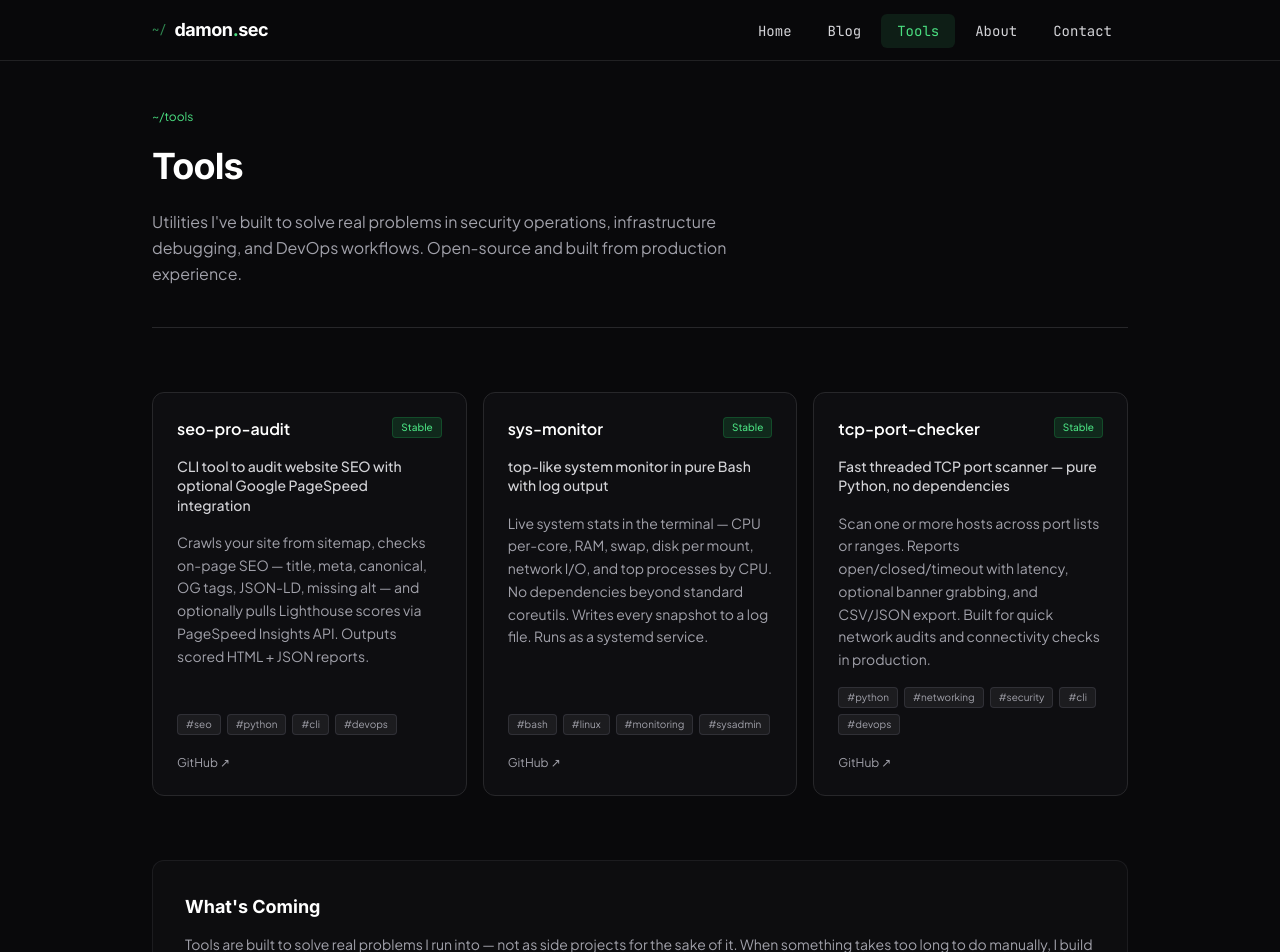
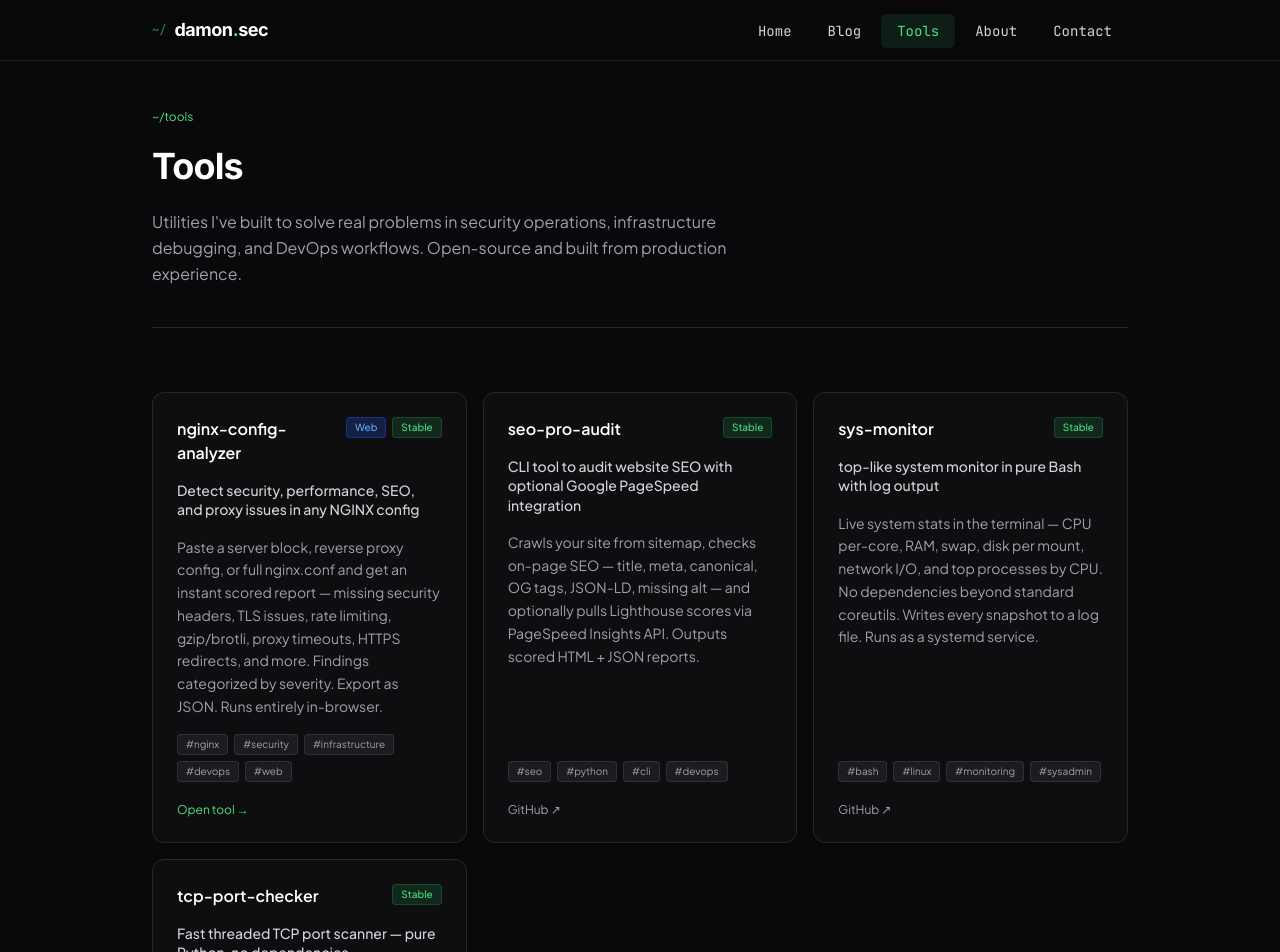
Before and after one commit to PhanDat1996/damonblog, a Next.js app: page /tools in a window 1280 px wide. Shown: the top 952 px of the page. Built offline with nearby package versions, Linux system fonts and the light colour scheme.

Commit message:
add new tool NGINX analyzer

```diff
--- a/src/app/tools/page.tsx
+++ b/src/app/tools/page.tsx
@@ -6,34 +6,8 @@ export const metadata: Metadata = {
   description: 'Open-source tools and utilities built by Damon for DevOps, security operations, and infrastructure engineering.',
 };
 
-const TOOLS: Tool[] = [
-  {
-    name: 'seo-pro-audit',
-    tagline: 'CLI tool to audit website SEO with optional Google PageSpeed integration',
-    description: 'Crawls your site from sitemap, checks on-page SEO — title, meta, canonical, OG tags, JSON-LD, missing alt — and optionally pulls Lighthouse scores via PageSpeed Insights API. Outputs scored HTML + JSON reports.',
-    tags: ['seo', 'python', 'cli', 'devops'],
-    status: 'stable',
-    href: 'https://github.com/PhanDat1996/seo-pro-audit',
-  },
-  {
-    name: 'sys-monitor',
-    tagline: 'top-like system monitor in pure Bash with log output',
-    description: 'Live system stats in the terminal — CPU per-core, RAM, swap, disk per mount, network I/O, and top processes by CPU. No dependencies beyond standard coreutils. Writes every snapshot to a log file. Runs as a systemd service.',
-    tags: ['bash', 'linux', 'monitoring', 'sysadmin'],
-    status: 'stable',
-    href: 'https://github.com/PhanDat1996/sys_monitor',
-  },
-  {
-    name: 'tcp-port-checker',
-    tagline: 'Fast threaded TCP port scanner — pure Python, no dependencies',
-    description: 'Scan one or more hosts across port lists or ranges. Reports open/closed/timeout with latency, optional banner grabbing, and CSV/JSON export. Built for quick network audits and connectivity checks in production.',
-    tags: ['python', 'networking', 'security', 'cli', 'devops'],
-    status: 'stable',
-    href: 'https://github.com/PhanDat1996/tcp-port-checker',
-  },
-];
-
 type ToolStatus = 'stable' | 'beta' | 'wip';
+type ToolType   = 'github' | 'web';
 
 interface Tool {
   name: string;
@@ -41,9 +15,53 @@ interface Tool {
   description: string;
   tags: string[];
   status: ToolStatus;
+  type?: ToolType;   // 'web' = internal page link, 'github' = external (default)
   href?: string;
   docs?: string;
 }
+
+const TOOLS: Tool[] = [
+  {
+    name: 'nginx-config-analyzer',
+    tagline: 'Detect security, performance, SEO, and proxy issues in any NGINX config',
+    description:
+      'Paste a server block, reverse proxy config, or full nginx.conf and get an instant scored report — missing security headers, TLS issues, rate limiting, gzip/brotli, proxy timeouts, HTTPS redirects, and more. Findings categorized by severity. Export as JSON. Runs entirely in-browser.',
+    tags: ['nginx', 'security', 'infrastructure', 'devops', 'web'],
+    status: 'stable',
+    type: 'web',
+    href: '/tools/nginx-config-analyzer',
+  },
+  {
+    name: 'seo-pro-audit',
+    tagline: 'CLI tool to audit website SEO with optional Google PageSpeed integration',
+    description:
+      'Crawls your site from sitemap, checks on-page SEO — title, meta, canonical, OG tags, JSON-LD, missing alt — and optionally pulls Lighthouse scores via PageSpeed Insights API. Outputs scored HTML + JSON reports.',
+    tags: ['seo', 'python', 'cli', 'devops'],
+    status: 'stable',
+    type: 'github',
+    href: 'https://github.com/PhanDat1996/seo-pro-audit',
+  },
+  {
+    name: 'sys-monitor',
+    tagline: 'top-like system monitor in pure Bash with log output',
+    description:
+      'Live system stats in the terminal — CPU per-core, RAM, swap, disk per mount, network I/O, and top processes by CPU. No dependencies beyond standard coreutils. Writes every snapshot to a log file. Runs as a systemd service.',
+    tags: ['bash', 'linux', 'monitoring', 'sysadmin'],
+    status: 'stable',
+    type: 'github',
+    href: 'https://github.com/PhanDat1996/sys_monitor',
+  },
+  {
+    name: 'tcp-port-checker',
+    tagline: 'Fast threaded TCP port scanner — pure Python, no dependencies',
+    description:
+      'Scan one or more hosts across port lists or ranges. Reports open/closed/timeout with latency, optional banner grabbing, and CSV/JSON export. Built for quick network audits and connectivity checks in production.',
+    tags: ['python', 'networking', 'security', 'cli', 'devops'],
+    status: 'stable',
+    type: 'github',
+    href: 'https://github.com/PhanDat1996/tcp-port-checker',
+  },
+];
 
 const STATUS_STYLES: Record<ToolStatus, string> = {
   stable: 'bg-green-900/40 text-green-400 border-green-800/60',
@@ -59,7 +77,7 @@ const STATUS_LABEL: Record<ToolStatus, string> = {
 
 export default function ToolsPage() {
   return (
-    <div className={"space-y-16"}>
+    <div className="space-y-16">
 
       {/* Header */}
       <div className="space-y-4 border-b border-zinc-800 pb-10">
@@ -74,7 +92,7 @@ export default function ToolsPage() {
         </p>
       </div>
 
-      {/* Tools grid or empty state */}
+      {/* Tools grid */}
       {TOOLS.length > 0 ? (
         <section>
           <div className="grid sm:grid-cols-2 lg:grid-cols-3 gap-4">
@@ -88,9 +106,17 @@ export default function ToolsPage() {
                   <h2 className="font-mono text-base font-semibold text-white">
                     {tool.name}
                   </h2>
-                  <span className={`flex-shrink-0 inline-flex items-center rounded border px-2 py-0.5 font-mono text-[10px] font-medium ${STATUS_STYLES[tool.status]}`}>
-                    {STATUS_LABEL[tool.status]}
-                  </span>
+                  <div className="flex items-center gap-1.5 flex-shrink-0">
+                    {/* Web badge for browser-based tools */}
+                    {tool.type === 'web' && (
+                      <span className="inline-flex items-center rounded border border-blue-800/60 bg-blue-900/40 px-2 py-0.5 font-mono text-[10px] font-medium text-blue-400">
+                        Web
+                      </span>
+                    )}
+                    <span className={`inline-flex items-center rounded border px-2 py-0.5 font-mono text-[10px] font-medium ${STATUS_STYLES[tool.status]}`}>
+                      {STATUS_LABEL[tool.status]}
+                    </span>
+                  </div>
                 </div>
 
                 {/* Tagline */}
@@ -125,7 +151,15 @@ export default function ToolsPage() {
                       Docs →
                     </Link>
                   )}
-                  {tool.href && (
+                  {tool.href && tool.type === 'web' && (
+                    <Link
+                      href={tool.href}
+                      className="font-mono text-xs text-green-400 hover:underline"
+                    >
+                      Open tool →
+                    </Link>
+                  )}
+                  {tool.href && tool.type !== 'web' && (
                     <a
                       href={tool.href}
                       target="_blank"
```
